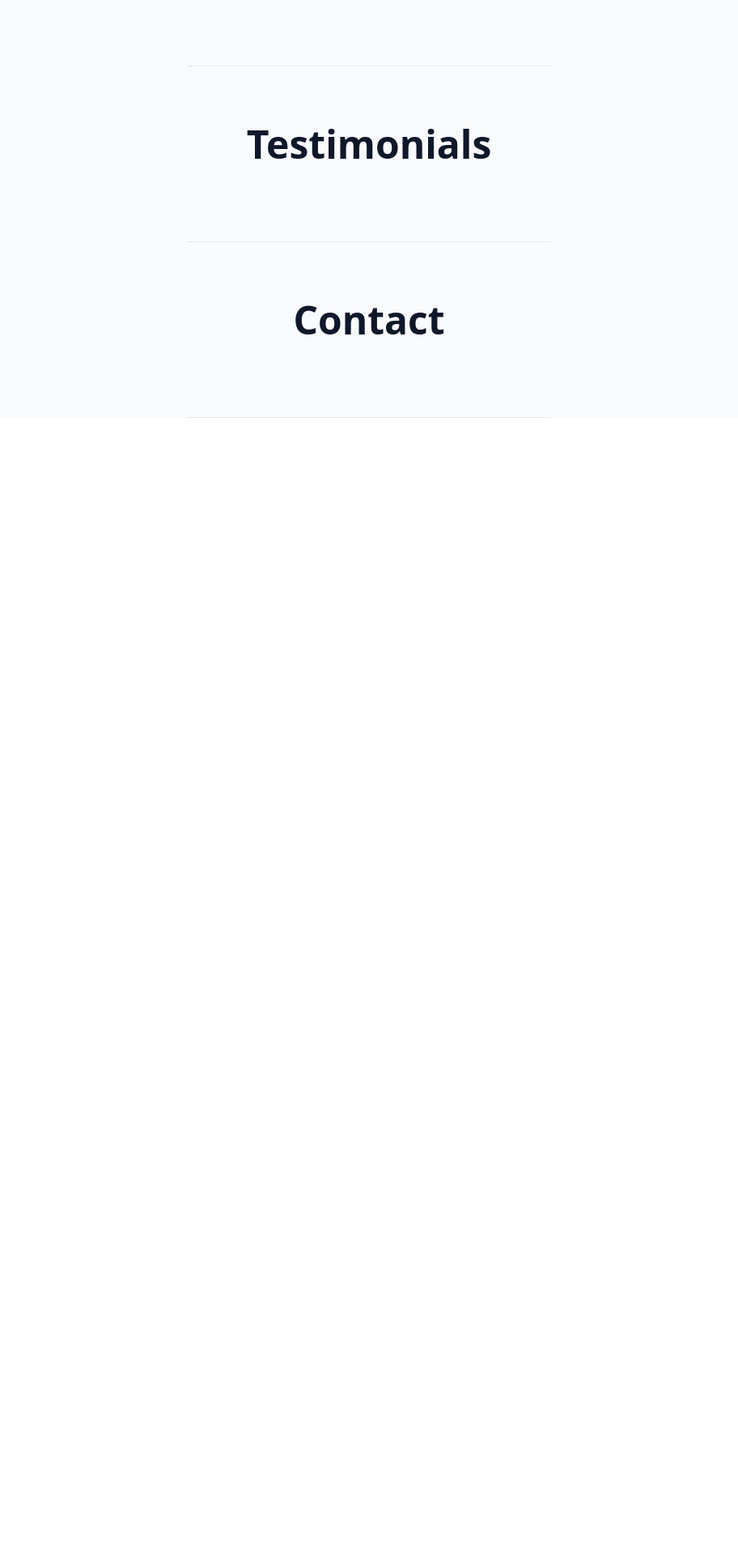
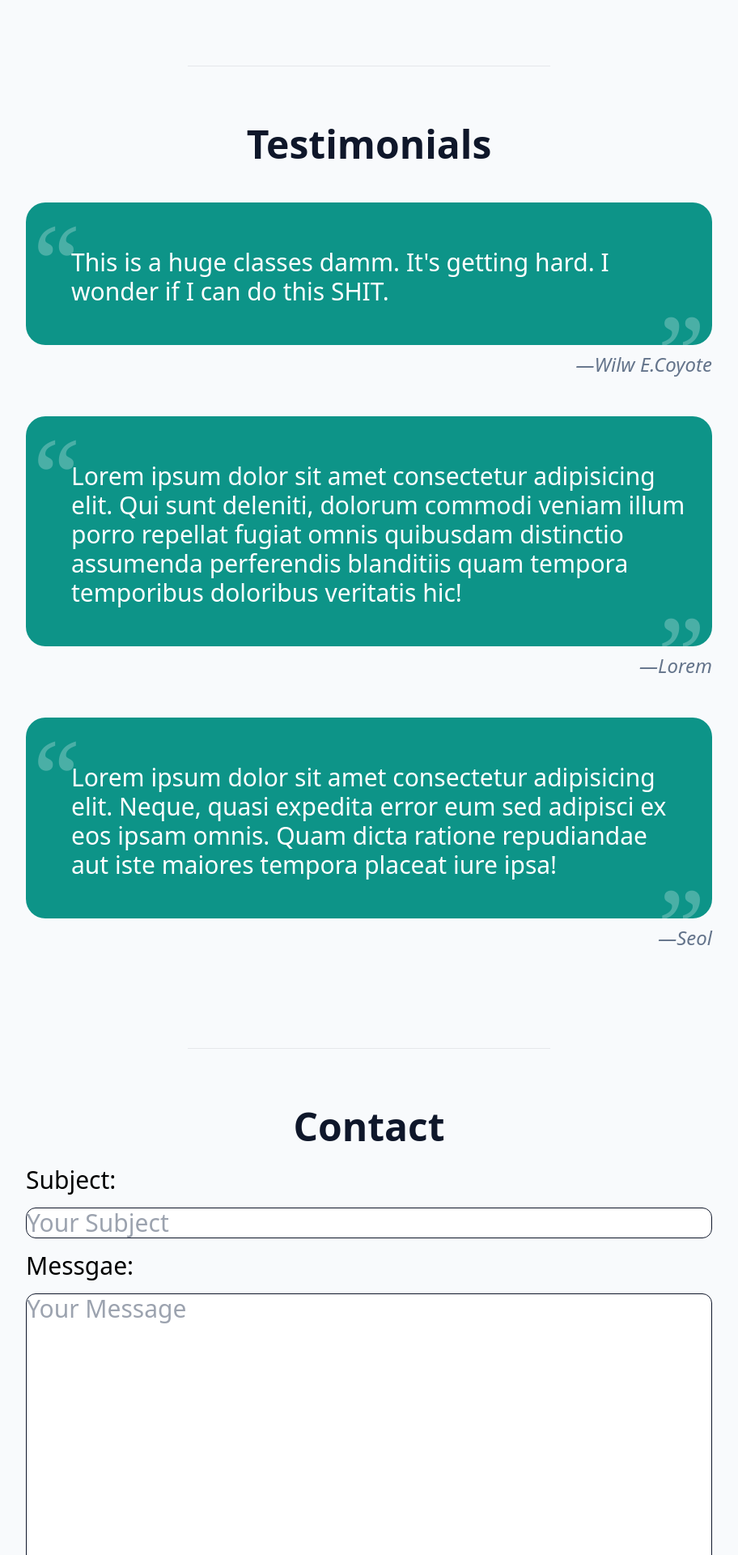
Before and after one commit to tjfehdgns1/BlazingFastHTMX, a FastAPI app: template templates/testing/home.html in a window 1280 px wide. Shown: the part 1149-3069 px from the top of the page at 81% size, without its empty margins (184-1096 px from the left). Before the commit the page ends 1665 px from the top, so only its background shows below. Run offline with FastAPI, Linux system fonts and the light colour scheme; the template is opened without the code that fills it, so the values that code supplies are empty; some libraries are stand-ins or nearby versions.

Commit message:
Mockup Psudo, Forms, Footer

```diff
--- a/templates/testing/home.html
+++ b/templates/testing/home.html
@@ -17,11 +17,11 @@
                 <a href="#hero">🚀Blaxzing HTMX</a>
             </h1>
             <div>
-                <button id="mobile-open-button" class="text-3xl sm:hidden focus:outline-none">
+                <button id="hamburger-button" class="text-3xl cursor-pointer md:hidden">
                     &#9776;
                 </button>
 
-                <nav class="hidden space-x-8 text-xl sm:block" aria-label="main">
+                <nav class="hidden space-x-8 text-xl md:block" aria-label="main">
                     <a href="#rockets" class="hover:opacity-89">Rockets</a>
                     <a href="#testimonials" class="hover:opacity-90">Testimonials</a>
                     <a href="#contact" class="hover:opacity-90">Contact</a>
@@ -39,10 +39,12 @@
                     Lorem ipsum dolor sit amet consectetur adipisicing elit.
                 </h2>
 
-                <p class="max-w-md mt-4 text-2xl text-center sm:text-left text-slate-700 dark:text-slate-400">
+                <p
+                    class="max-w-md mt-4 text-2xl text-center sm:text-left text-slate-700 dark:text-slate-400">
                     This page is main page. Doing something with Tailwindcss.
                 </p>
-                <p class="max-w-md mt-4 text-2xl text-center sm:text-left text-slate-700 dark:text-slate-400">
+                <p
+                    class="max-w-md mt-4 text-2xl text-center sm:text-left text-slate-700 dark:text-slate-400">
                     Checkout How it looks
                 </p>
             </article>
@@ -53,7 +55,8 @@
         <hr class="w-1/2 mx-auto bg-black dark:bg-white">
 
         <section id="rockets" class="p-6 my-12 scroll-mt-12">
-            <h2 class="mb-6 text-4xl font-bold text-center sm:text-5xl text-slate-900 dark:text-white">
+            <h2
+                class="mb-6 text-4xl font-bold text-center sm:text-5xl text-slate-900 dark:text-white">
                 Rockets
             </h2>
             <ul class="flex flex-col items-center gap-8 mx-auto my-12 list-none sm:flex-row">
@@ -63,10 +66,12 @@
                     <h3 class="text-3xl text-center text-slate-900 dark:text-white">
                         Explorer
                     </h3>
-                    <p class="hidden mt-2 text-2xl text-center sm:block text-slate-500 dark:text-slate-400">
+                    <p
+                        class="hidden mt-2 text-2xl text-center sm:block text-slate-500 dark:text-slate-400">
                         Explorer
                     </p>
-                    <p class="mt-2 text-2xl text-center sm:hidden text-slate-500 dark:text-slate-400">
+                    <p
+                        class="mt-2 text-2xl text-center sm:hidden text-slate-500 dark:text-slate-400">
                         Affordable Exploration
                     </p>
                 </li>
@@ -76,10 +81,12 @@
                     <h3 class="text-3xl text-center text-slate-900 dark:text-white">
                         Adventure
                     </h3>
-                    <p class="hidden mt-2 text-2xl text-center sm:block text-slate-500 dark:text-slate-400">
+                    <p
+                        class="hidden mt-2 text-2xl text-center sm:block text-slate-500 dark:text-slate-400">
                         Adventure
                     </p>
-                    <p class="mt-2 text-2xl text-center sm:hidden text-slate-500 dark:text-slate-400">
+                    <p
+                        class="mt-2 text-2xl text-center sm:hidden text-slate-500 dark:text-slate-400">
                         Best Selling Rockets!
                     </p>
                 </li>
@@ -89,29 +96,123 @@
                     <h3 class="text-3xl text-center text-slate-900 dark:text-white">
                         Launch
                     </h3>
-                    <p class="hidden mt-2 text-2xl text-center sm:block text-slate-500 dark:text-slate-400">
+                    <p
+                        class="hidden mt-2 text-2xl text-center sm:block text-slate-500 dark:text-slate-400">
                         Launch
                     </p>
-                    <p class="mt-2 text-2xl text-center sm:hidden text-slate-500 dark:text-slate-400">
+                    <p
+                        class="mt-2 text-2xl text-center sm:hidden text-slate-500 dark:text-slate-400">
                         Affordable Launch
                     </p>
                 </li>
             </ul>
         </section>
         <hr class="w-1/2 mx-auto bg-black dark:bg-white">
-        <section id="testimonials" class="p-6 my-12">
-            <h2 class="mb-6 text-4xl font-bold text-center sm:text-5xl text-slate-900 dark:text-white">
+        <section id="testimonials" class="p-6 my-12 scroll-mt-20">
+            <h2
+                class="mb-6 text-4xl font-bold text-center sm:text-5xl text-slate-900 dark:text-white">
                 Testimonials
             </h2>
+
+            <figure class="my-12">
+                <blockquote class="relative py-12 pr-8 bg-teal-600 dark:bg-black pl-14 rounded-3xl">
+                    <p
+                        class="mt-2 text-2xl text-left text-white sm:text-3xl dark:text-slate-400 before:content-['\201C'] before:font-serif before:absolute before:top-0 before:left-0 before:text-9xl before:text-white before:opacity-25 before:transform before:translate-x-2 before:translate-y-2 after:content-['\201D'] after:font-serif after:absolute after:-bottom-20 after:right-0 after:text-9xl after:text-white after:opacity-25 after:transform after:-translate-x-2 after:-translate-y-2">
+                        This is a huge classes damm. It's getting hard. I wonder if I can do this
+                        SHIT.
+                    </p>
+                </blockquote>
+
+                <figcaption
+                    class="mt-2 text-xl italic text-right sm:text-2xl text-slate-500 dark:text-slate-400">
+                    &#8212;Wilw E.Coyote
+                </figcaption>
+            </figure>
+            <figure class="my-12">
+                <blockquote class="relative py-12 pr-8 bg-teal-600 dark:bg-black pl-14 rounded-3xl">
+                    <p
+                        class="mt-2 text-2xl text-left text-white sm:text-3xl dark:text-slate-400 before:content-['\201C'] before:font-serif before:absolute before:top-0 before:left-0 before:text-9xl before:text-white before:opacity-25 before:transform before:translate-x-2 before:translate-y-2 after:content-['\201D'] after:font-serif after:absolute after:-bottom-20 after:right-0 after:text-9xl after:text-white after:opacity-25 after:transform after:-translate-x-2 after:-translate-y-2">
+                        Lorem ipsum dolor sit amet consectetur adipisicing elit. Qui sunt deleniti,
+                        dolorum commodi veniam illum porro repellat fugiat omnis quibusdam
+                        distinctio assumenda perferendis blanditiis quam tempora temporibus
+                        doloribus veritatis hic!
+                    </p>
+                </blockquote>
+
+                <figcaption
+                    class="mt-2 text-xl italic text-right sm:text-2xl text-slate-500 dark:text-slate-400">
+                    &#8212;Lorem
+                </figcaption>
+            </figure>
+            <figure class="my-12">
+                <blockquote class="relative py-12 pr-8 bg-teal-600 dark:bg-black pl-14 rounded-3xl">
+                    <p
+                        class="mt-2 text-2xl text-left text-white sm:text-3xl dark:text-slate-400 before:content-['\201C'] before:font-serif before:absolute before:top-0 before:left-0 before:text-9xl before:text-white before:opacity-25 before:transform before:translate-x-2 before:translate-y-2 after:content-['\201D'] after:font-serif after:absolute after:-bottom-20 after:right-0 after:text-9xl after:text-white after:opacity-25 after:transform after:-translate-x-2 after:-translate-y-2">
+                        Lorem ipsum dolor sit amet consectetur adipisicing elit. Neque, quasi
+                        expedita error eum sed adipisci ex eos ipsam omnis. Quam dicta ratione
+                        repudiandae aut iste maiores tempora placeat iure ipsa!
+                    </p>
+                </blockquote>
+
+                <figcaption
+                    class="mt-2 text-xl italic text-right sm:text-2xl text-slate-500 dark:text-slate-400">
+                    &#8212;Seol
+                </figcaption>
+            </figure>
         </section>
         <hr class="w-1/2 mx-auto bg-black dark:bg-white">
-        <section id="contact" class="p-6 my-12">
-            <h2 class="mb-6 text-4xl font-bold text-center sm:text-5xl text-slate-900 dark:text-white">
+        <section id="contact" class="p-6 my-12 scroll-mt-16">
+            <h2
+                class="mb-6 text-4xl font-bold text-center sm:text-5xl text-slate-900 dark:text-white">
                 Contact
             </h2>
+
+            <form action=""
+                class="flex flex-col max-w-4xl gap-4 mx-auto text-2xl sm:text-3xl items-left">
+                <label for="suject">Subject:</label>
+                <input type="text" id="subject" name="subject" required minlength="3" maxlength="60"
+                    placeholder="Your Subject"
+                    class="w-full text-2xl text-black border border-solid sm:text-3xl rounded-xl border-slate-900 dark:border-none">
+                <label for="message">Messgae:</label>
+                <textarea name="message" id="message" cols="30" rows="10" placeholder="Your Message"
+                    class="w-full text-2xl text-black border border-solid sm:text-3xl rounded-xl border-slate-900 dark:border-none"></textarea>
+                <button
+                    class="w-48 p-3 text-white bg-teal-700 border border-solid hover:bg-teal-600 acticve:bg-teal-500 rounded-xl border-slate-900 dark:border-none">
+                    Submit
+                </button>
+            </form>
         </section>
         <hr class="w-1/2 mx-auto bg-black dark:bg-white">
     </main>
+
+    <footer id="footer" class="text-xl text-white bg-teal-700">
+        <section class="flex flex-col max-w-4xl p-4 mx-auto sm:flex-row sm:justify-between">
+            <address>
+                <h2>
+                    Seolman Product
+                </h2>
+            </address>
+            <nav class="flex-col hidden gap-2 md:flex" aria-label="footer">
+                <a href="#rockets" class="hover:opacity-90">
+                    Our Rockets
+                </a>
+                <a href="#testimonials" class="hover:opacity-90">
+                    Testimonials
+                </a>
+                <a href="#contact" class="hover:opacity-90">
+                    Contact Us
+                </a>
+            </nav>
+            <div class="flex flex-col sm:gap-2">
+                <p class="text-right">
+                    Copyright &copy; <span id="year">2023</span>
+                </p>
+                <p class="text-right">
+                    All Rights Reserved
+                </p>
+            </div>
+        </section>
+    </footer>
 </body>
 
 </html>
```
